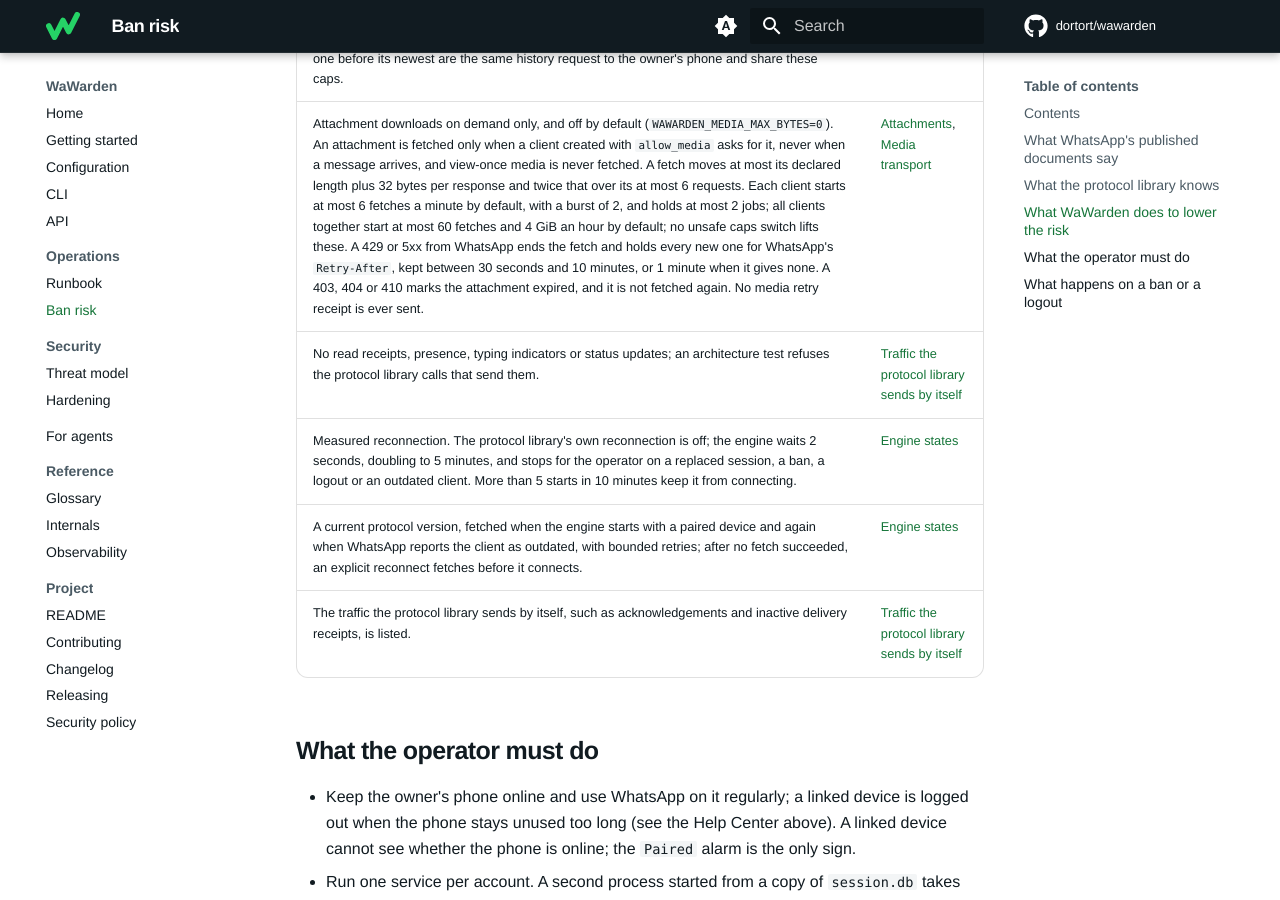
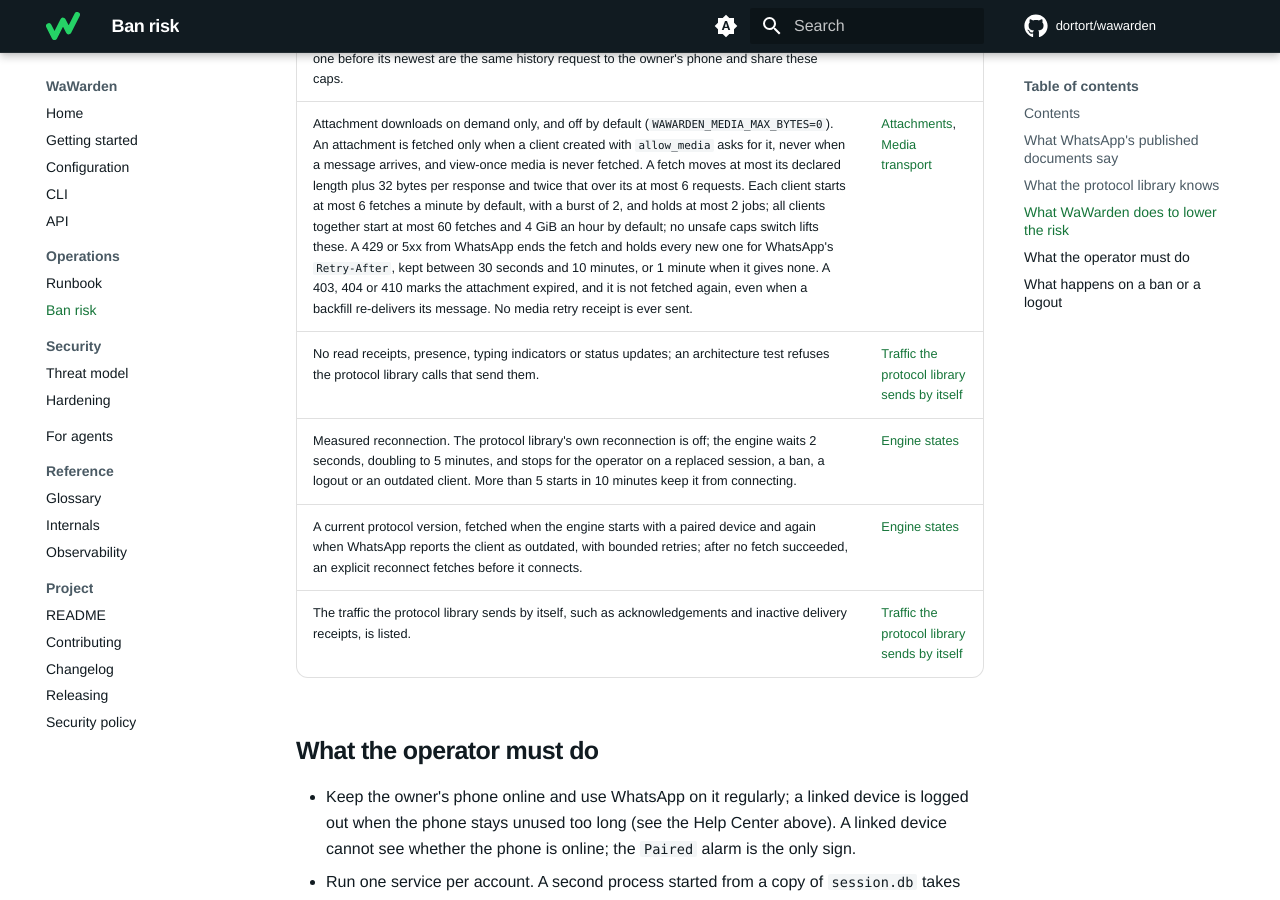
Before and after one commit to dortort/wawarden, an MkDocs documentation site: the page built from docs/ban-risk.md, in a window 1280 px wide and 900 px high, scrolled down 3261 px. Built offline with MkDocs 1.6.1 and Material for MkDocs 9.7.7, drawn with Linux system fonts in a browser that asks for light colours; comment, search, counter and statistics services are not loaded.

Commit message:
docs(ban-risk): say a backfill does not make an expired attachment fetchable again
Co-Authored-By: Claude Opus 5.5 <noreply@anthropic.com>
Co-Authored-By: Claude Fable 5.1 <noreply@anthropic.com>

```diff
--- a/docs/ban-risk.md
+++ b/docs/ban-risk.md
@@ -104,7 +104,7 @@ raises the risk is likewise unknown.
 | At most once. One idempotency key sends at most one message, and a send whose outcome is unknown is never sent again by the service. | [Sending](api.md#sending) |
 | Text only. Sends carry text, optionally as a reply in the same chat: no media, groups, broadcasts or status. | [What a send does on the wire](internals.md#what-a-send-does-on-the-wire) |
 | Bounded history requests. `admin backfill` is allowed once every 5 minutes and 20 times a UTC day, for at most 50 messages. A request before the chat's oldest archived message and one before its newest are the same history request to the owner's phone and share these caps. | [`admin backfill`](cli.md#admin-backfill) |
-| Attachment downloads on demand only, and off by default (`WAWARDEN_MEDIA_MAX_BYTES=0`). An attachment is fetched only when a client created with `allow_media` asks for it, never when a message arrives, and view-once media is never fetched. A fetch moves at most its declared length plus 32 bytes per response and twice that over its at most 6 requests. Each client starts at most 6 fetches a minute by default, with a burst of 2, and holds at most 2 jobs; all clients together start at most 60 fetches and 4 GiB an hour by default; no unsafe caps switch lifts these. A 429 or 5xx from WhatsApp ends the fetch and holds every new one for WhatsApp's `Retry-After`, kept between 30 seconds and 10 minutes, or 1 minute when it gives none. A 403, 404 or 410 marks the attachment expired, and it is not fetched again. No media retry receipt is ever sent. | [Attachments](api.md#attachments), [Media transport](internals.md#media-transport) |
+| Attachment downloads on demand only, and off by default (`WAWARDEN_MEDIA_MAX_BYTES=0`). An attachment is fetched only when a client created with `allow_media` asks for it, never when a message arrives, and view-once media is never fetched. A fetch moves at most its declared length plus 32 bytes per response and twice that over its at most 6 requests. Each client starts at most 6 fetches a minute by default, with a burst of 2, and holds at most 2 jobs; all clients together start at most 60 fetches and 4 GiB an hour by default; no unsafe caps switch lifts these. A 429 or 5xx from WhatsApp ends the fetch and holds every new one for WhatsApp's `Retry-After`, kept between 30 seconds and 10 minutes, or 1 minute when it gives none. A 403, 404 or 410 marks the attachment expired, and it is not fetched again, even when a backfill re-delivers its message. No media retry receipt is ever sent. | [Attachments](api.md#attachments), [Media transport](internals.md#media-transport) |
 | No read receipts, presence, typing indicators or status updates; an architecture test refuses the protocol library calls that send them. | [Traffic the protocol library sends by itself](internals.md#traffic-the-protocol-library-sends-by-itself) |
 | Measured reconnection. The protocol library's own reconnection is off; the engine waits 2 seconds, doubling to 5 minutes, and stops for the operator on a replaced session, a ban, a logout or an outdated client. More than 5 starts in 10 minutes keep it from connecting. | [Engine states](internals.md#engine-states) |
 | A current protocol version, fetched when the engine starts with a paired device and again when WhatsApp reports the client as outdated, with bounded retries; after no fetch succeeded, an explicit reconnect fetches before it connects. | [Engine states](internals.md#engine-states) |
```
